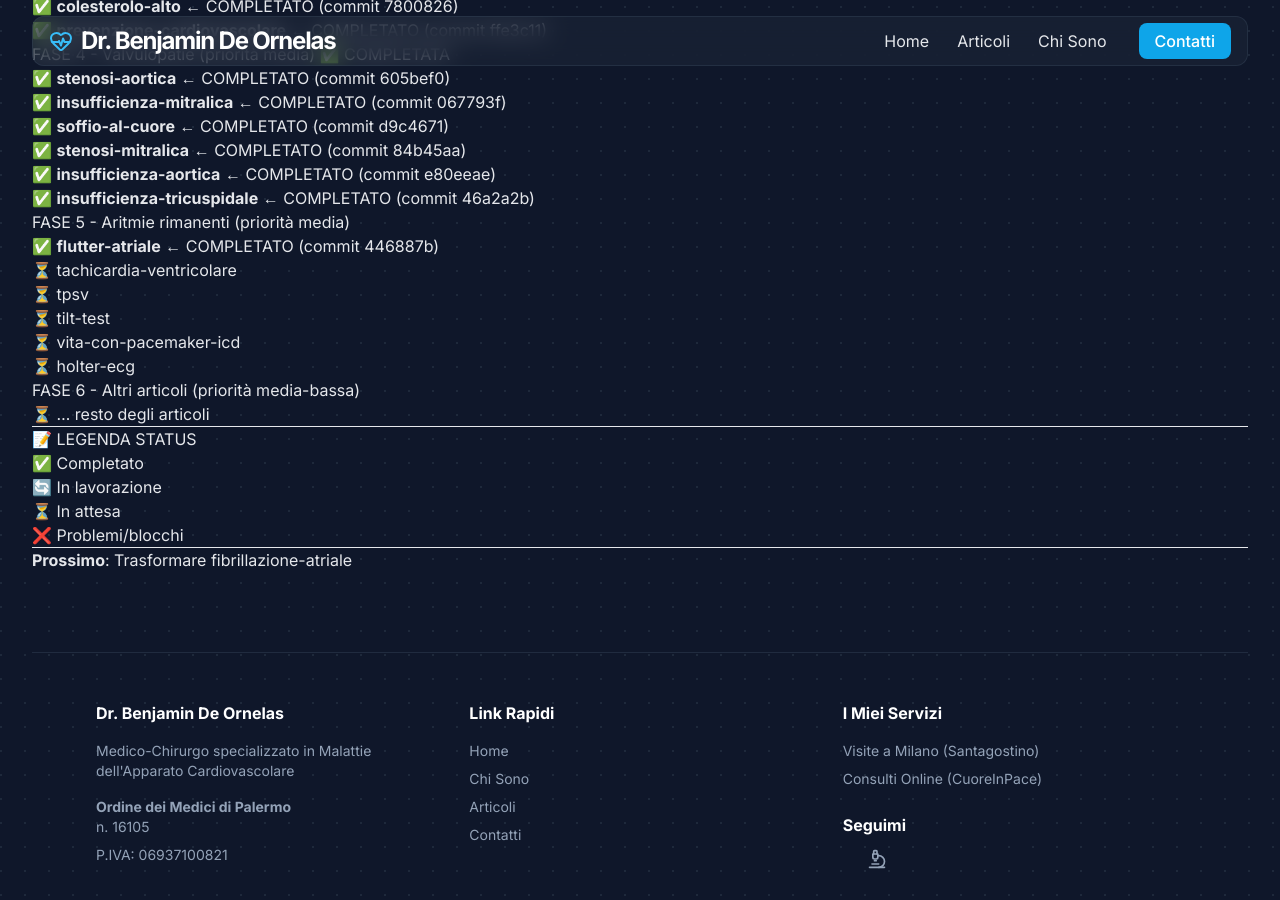
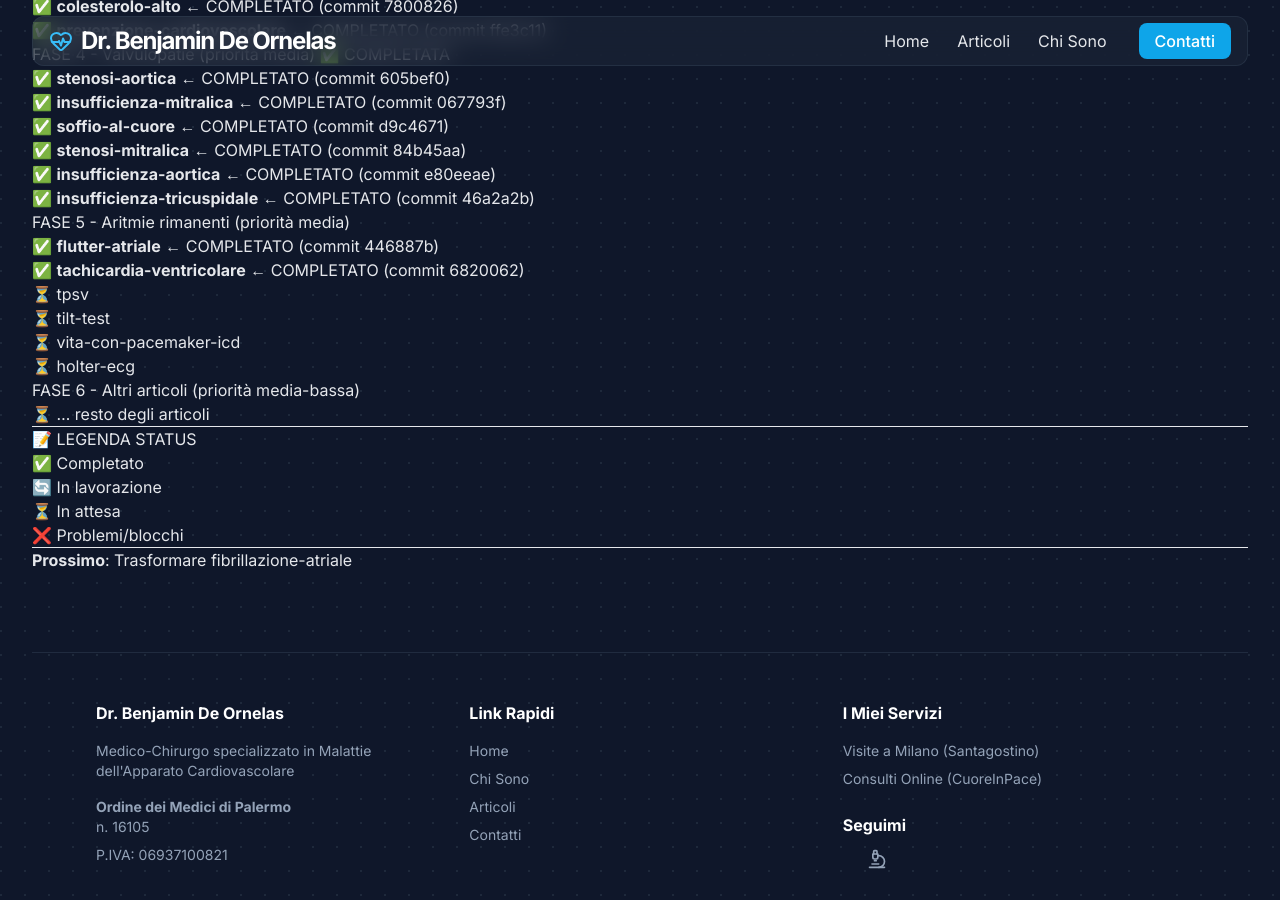
Before and after one commit to bdeornelas/bdeornelas.github.io, a Jekyll site: the page built from LISTA-ARTICOLI-SITO.md, in a window 1280 px wide and 900 px high, scrolled down 1794 px. Built offline with Jekyll 4.4.1, drawn with Linux system fonts in a browser that asks for light colours; nearby versions of some CDN libraries; our own code applies the rules of GitHub Pages for plain Markdown files.

Commit message:
Progress: tachicardia-ventricolare completato (18/46, 39.1%)

```diff
--- a/LISTA-ARTICOLI-SITO.md
+++ b/LISTA-ARTICOLI-SITO.md
@@ -105,7 +105,7 @@ Iniziare con articoli più comuni/richiesti:
 
 ### FASE 5 - Aritmie rimanenti (priorità media)
 17. ✅ **flutter-atriale** ← COMPLETATO (commit 446887b)
-18. ⏳ tachicardia-ventricolare
+18. ✅ **tachicardia-ventricolare** ← COMPLETATO (commit 6820062)
 19. ⏳ tpsv
 20. ⏳ tilt-test
 21. ⏳ vita-con-pacemaker-icd
```
